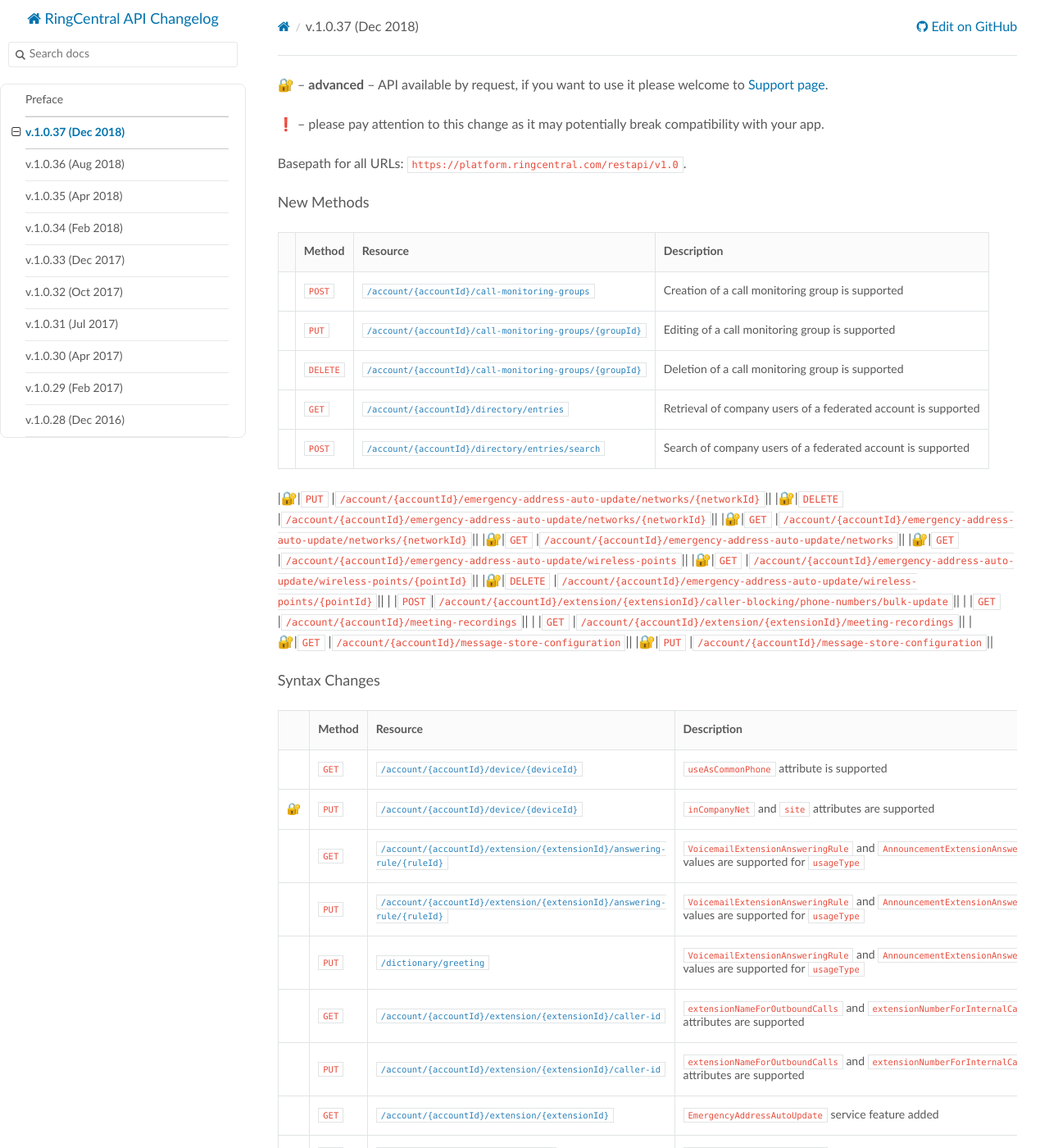
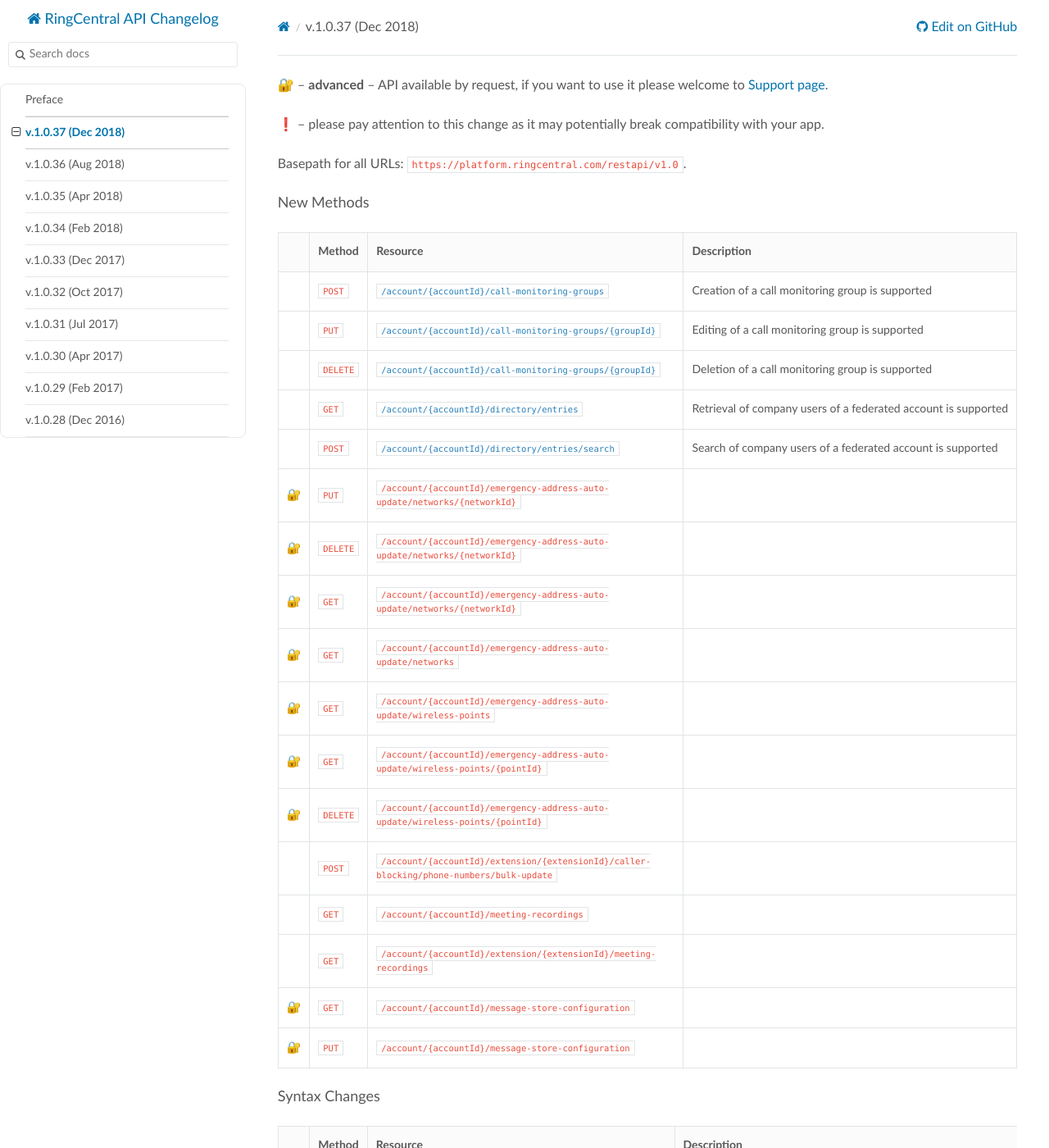
Before and after one commit to ringcentral/ringcentral-api-changelog, an MkDocs documentation site: the page built from docs/1_0_37.md, in a window 1280 px wide and 1400 px high. Shown: the whole window at 82% size. Built offline with MkDocs 1.6.1, drawn with Linux system fonts in a browser that asks for light colours; nearby versions of some CDN libraries; old or Windows-style settings are respelled for this version of MkDocs.

Commit message:
Update 1_0_37.md

```diff
--- a/docs/1_0_37.md
+++ b/docs/1_0_37.md
@@ -12,19 +12,18 @@ Basepath for all URLs: `https://platform.ringcentral.com/restapi/v1.0`.
 |         |`DELETE` |[`/account/{accountId}/call-monitoring-groups/{groupId}`](https://developers.ringcentral.com/api-reference#Account-Provisioning-deleteCallMonitoringGroup)|Deletion of a call monitoring group is supported|
 |         |`GET` |[`/account/{accountId}/directory/entries`](https://developers.ringcentral.com/api-reference#Company-Contacts-listDirectoryEntries)|Retrieval of company users of a federated account is supported|
 |         |`POST` |[`/account/{accountId}/directory/entries/search`](https://developers.ringcentral.com/api-reference#Company-Contacts-searchDirectoryEntries)|Search of company users of a federated account is supported|
-
-|&#x1F510;|`PUT` |`/account/{accountId}/emergency-address-auto-update/networks/{networkId}`||
-|&#x1F510;|`DELETE` |`/account/{accountId}/emergency-address-auto-update/networks/{networkId}`||
-|&#x1F510;|`GET` |`/account/{accountId}/emergency-address-auto-update/networks/{networkId}`||
-|&#x1F510;|`GET` |`/account/{accountId}/emergency-address-auto-update/networks`||
-|&#x1F510;|`GET` |`/account/{accountId}/emergency-address-auto-update/wireless-points`||
-|&#x1F510;|`GET` |`/account/{accountId}/emergency-address-auto-update/wireless-points/{pointId}`||
-|&#x1F510;|`DELETE` |`/account/{accountId}/emergency-address-auto-update/wireless-points/{pointId}`||
-|         |`POST`|`/account/{accountId}/extension/{extensionId}/caller-blocking/phone-numbers/bulk-update`||
-|         |`GET` |`/account/{accountId}/meeting-recordings`||
-|         |`GET` |`/account/{accountId}/extension/{extensionId}/meeting-recordings`||
-|&#x1F510;|`GET` |`/account/{accountId}/message-store-configuration`||
-|&#x1F510;|`PUT` |`/account/{accountId}/message-store-configuration`||
+|&#x1F510;|`PUT` |`/account/{accountId}/emergency-address-auto-update/networks/{networkId}`|
+|&#x1F510;|`DELETE` |`/account/{accountId}/emergency-address-auto-update/networks/{networkId}`|
+|&#x1F510;|`GET` |`/account/{accountId}/emergency-address-auto-update/networks/{networkId}`|
+|&#x1F510;|`GET` |`/account/{accountId}/emergency-address-auto-update/networks`|
+|&#x1F510;|`GET` |`/account/{accountId}/emergency-address-auto-update/wireless-points`|
+|&#x1F510;|`GET` |`/account/{accountId}/emergency-address-auto-update/wireless-points/{pointId}`|
+|&#x1F510;|`DELETE` |`/account/{accountId}/emergency-address-auto-update/wireless-points/{pointId}`|
+|         |`POST`|`/account/{accountId}/extension/{extensionId}/caller-blocking/phone-numbers/bulk-update`|
+|         |`GET` |`/account/{accountId}/meeting-recordings`|
+|         |`GET` |`/account/{accountId}/extension/{extensionId}/meeting-recordings`|
+|&#x1F510;|`GET` |`/account/{accountId}/message-store-configuration`|
+|&#x1F510;|`PUT` |`/account/{accountId}/message-store-configuration`|
 
 
 ### Syntax Changes
```
